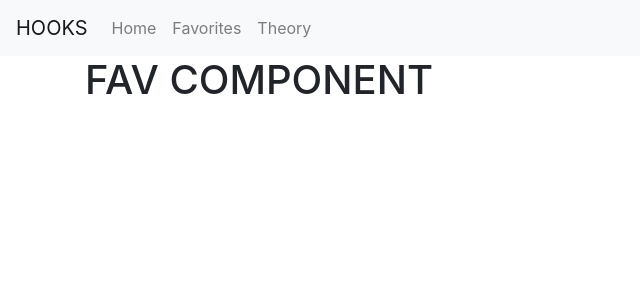
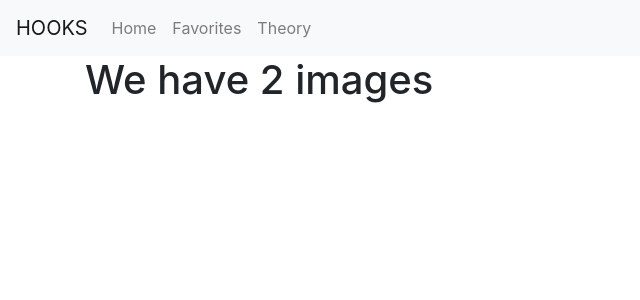
Before and after one commit to rochafialvin/wm-hooks-image, a React (Create React App) app: page /favorites in a window 1280 px wide. Shown: the top 300 px of the page, without its empty margins (0-640 px from the left). Built offline with nearby package versions, Linux system fonts and the light colour scheme.

Commit message:
read from context

```diff
--- a/src/components/App.jsx
+++ b/src/components/App.jsx
@@ -8,14 +8,19 @@ import Header from './Header'
 import BasicUseEffect from '../theory/BasicUseEffect'
 import BasicUseState from '../theory/BasicUseState'
 
+// Context
+import FavContextProvider from '../config/context/FavContext'
+
 function App() {
 
    return(
       <BrowserRouter>
          <Header/>
          <div className="container" >
-            <Route path='/' exact component={Home}  />
-            <Route path='/favorites' component={Favorites}  />
+            <FavContextProvider>
+               <Route path='/' exact component={Home}  />
+               <Route path='/favorites' component={Favorites}  />
+            </FavContextProvider>
             <Route path='/theory' component={BasicUseState}  />
          </div>
       </BrowserRouter>
--- a/src/components/Favorites.jsx
+++ b/src/components/Favorites.jsx
@@ -1,9 +1,17 @@
-import React from 'react'
+// untuk dapat mengakses data dari context, gunakan useContext
+import React, {useContext} from 'react'
+
+// context
+import { FavContext } from '../config/context/FavContext'
 
 const Favorites = () => {
+
+   // favorites = []
+   const {favorites} = useContext(FavContext)
+
    return (
       <div>
-         <h1>FAV COMPONENT</h1>
+         <h1>We have {favorites.length} images</h1>
       </div>
    )
 }
--- /dev/null
+++ b/src/config/context/FavContext.js
@@ -0,0 +1,38 @@
+import React, { createContext, useReducer } from 'react'
+
+// variable context
+export const FavContext = createContext()
+
+// reducer context
+const FavReducer = (state, action) => {
+   switch (action.type) {
+      case 'ADD_FAV':
+         return [...state, action.payload]
+
+      default:
+         return state
+
+   }
+}
+
+// component context
+const FavContextProvider = (props) => {
+
+   // useReducer( nama_reducer, nilai_init )
+   // useReducer return sebuah array, array tersebut berisi dua hal :
+   // 1. variable state tempat data disimpan
+   // 2. function untuk mengirim object (dispatch)
+   const [favorites, dispatch] = useReducer(FavReducer, [
+      {id: 1, user: 'James', views : 2300, likes : 1345 },
+      {id: 2, user: 'Erick', views : 250, likes : 1576 }
+   ])
+
+   return (
+      <FavContext.Provider value={{dispatch, favorites}}>
+         {props.children}
+      </FavContext.Provider>
+   )
+}
+
+// untuk mengapit komponen yang akan diberi akses
+export default FavContextProvider
--- a/src/index.js
+++ b/src/index.js
@@ -5,4 +5,8 @@ import App from './components/App'
 // import bootstrap
 import 'bootstrap/dist/css/bootstrap.min.css'
 
-ReactDOM.render(<App/>, document.getElementById('root'))
+
+ReactDOM.render(
+   <App/>,
+   document.getElementById('root')
+)
```
